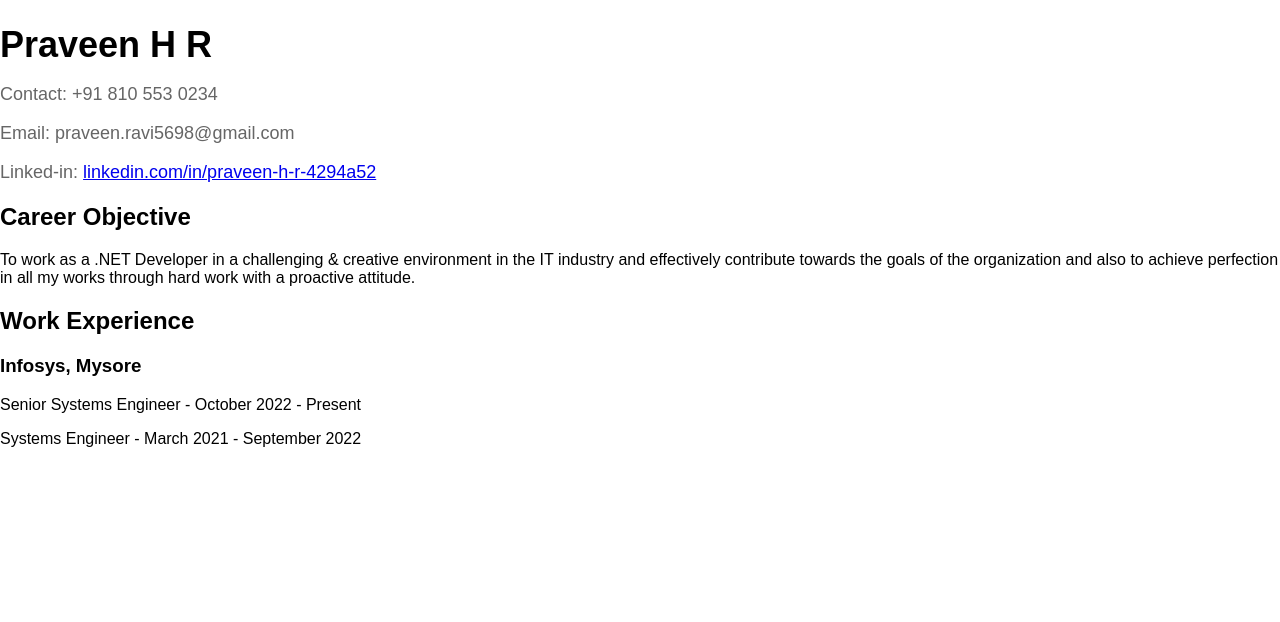
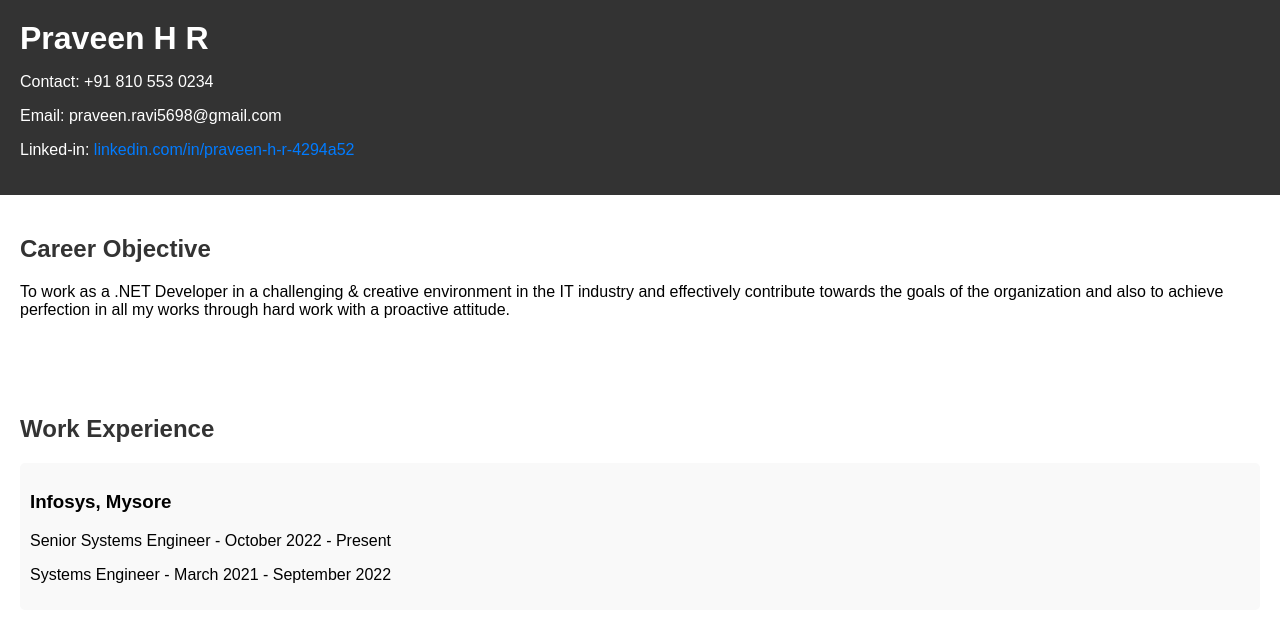
Before and after one commit to PraveenHRavi/sample, a plain HTML site: page index.html in a window 1280 px wide. Drawn offline with Linux system fonts and the light colour scheme.

Commit message:
Update styles.css

```diff
--- a/styles.css
+++ b/styles.css
@@ -4,35 +4,37 @@ body {
     padding: 0;
 }
 
-.container {
-    max-width: 800px;
-    margin: 0 auto;
+header {
+    background-color: #333;
+    color: #fff;
     padding: 20px;
 }
 
-header h1 {
-    font-size: 36px;
-    margin-bottom: 10px;
-}
-
-header p {
-    font-size: 18px;
-    color: #666;
+h1 {
+    margin: 0;
 }
 
 section {
+    padding: 20px;
     margin-bottom: 20px;
 }
 
 h2 {
-    font-size: 24px;
+    color: #333;
 }
 
-ul {
-    list-style-type: none;
-    padding: 0;
+article {
+    background-color: #f9f9f9;
+    padding: 10px;
+    border-radius: 5px;
+    margin-top: 10px;
 }
 
-li {
-    margin-bottom: 5px;
+a {
+    color: #007bff;
+    text-decoration: none;
 }
+
+a:hover {
+    text-decoration: underline;
+}
```
